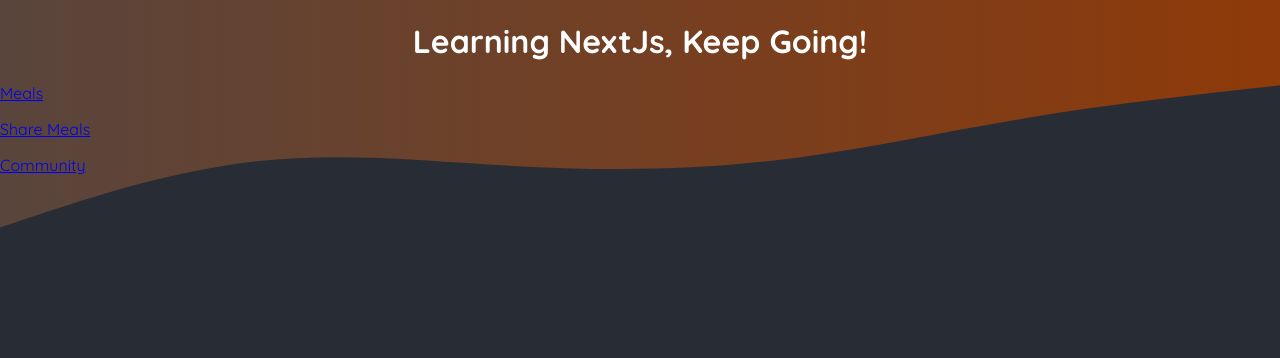
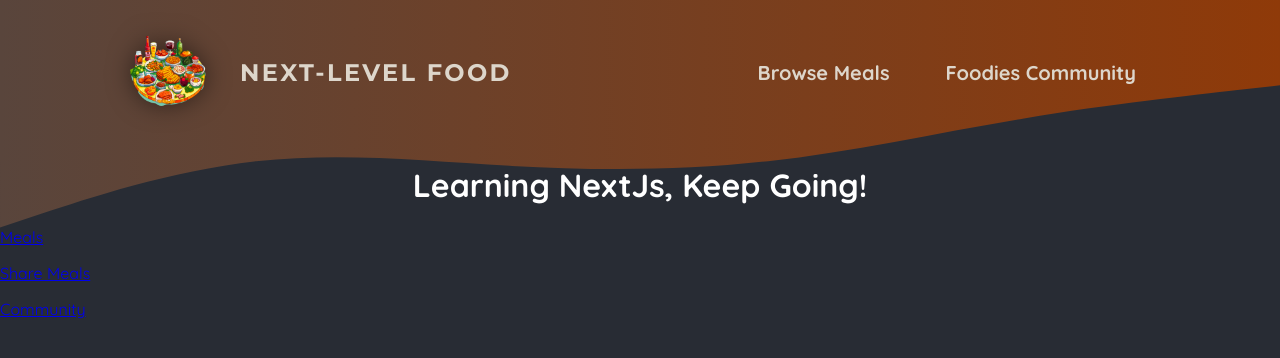
Before and after one commit to Kunwar-Suman/nextJS, a Next.js app: page / in a window 1280 px wide. Shown: the top 358 px of the page. Built offline with nearby package versions, Linux system fonts and the light colour scheme.

Commit message:
added custom components and css modules

```diff
--- a/app/globals.css
+++ b/app/globals.css
@@ -11,21 +11,6 @@
 body {
   margin: 0;
   background: radial-gradient(#282c34, #282c34);
-}
-
-.header-background {
-  position: absolute;
-  width: 100%;
-  height: 320px;
-  top: 0;
-  left: 0;
-  z-index: -1;
-}
-
-svg {
-  display: block;
-  width: 100%;
-  height: auto;
 }
 
 .not-found,
@@ -43,6 +28,7 @@
   text-transform: uppercase;
   background: linear-gradient(90deg, #f9572a, #ffc905);
   -webkit-background-clip: text;
+  background-clip: text;
   -webkit-text-fill-color: transparent;
   background-size: cover;
   background-position: center;
--- a/app/layout.js
+++ b/app/layout.js
@@ -1,7 +1,8 @@
+import MainHeader from '@/components/main-header/main-header';
 import './globals.css';
 
 export const metadata = {
-  title: 'NextLevel Food',
+  title: 'Next-Level Food',
   description: 'Delicious meals, shared by a food-loving community.',
 };
 
@@ -9,27 +10,8 @@
   return (
     <html lang="en">
       <body>
-        <div className="header-background">
-          <svg xmlns="http://www.w3.org/2000/svg" viewBox="0 0 1440 320">
-            <defs>
-              <linearGradient id="gradient" x1="0%" y1="0%" x2="100%" y2="0%">
-                <stop
-                  offset="0%"
-                  style={{ stopColor: '#59453c', stopOpacity: '1' }}
-                />
-                <stop
-                  offset="100%"
-                  style={{ stopColor: '#8f3a09', stopOpacity: '1' }}
-                />
-              </linearGradient>
-            </defs>
-            <path
-              fill="url(#gradient)"
-              d="M0,256L48,240C96,224,192,192,288,181.3C384,171,480,181,576,186.7C672,192,768,192,864,181.3C960,171,1056,149,1152,133.3C1248,117,1344,107,1392,101.3L1440,96L1440,0L1392,0C1344,0,1248,0,1152,0C1056,0,960,0,864,0C768,0,672,0,576,0C480,0,384,0,288,0C192,0,96,0,48,0L0,0Z"
-            ></path>
-          </svg>
-        </div>
 
+      <MainHeader />
         {children}
       </body>
     </html>
--- /dev/null
+++ b/components/main-header/main-header-background.js
@@ -0,0 +1,26 @@
+import classes from "./main-header-background.module.css";
+
+export default function MainHeaderBackground() {
+  return (
+    <div className={classes["header-background"]}>
+      <svg xmlns="http://www.w3.org/2000/svg" viewBox="0 0 1440 320">
+        <defs>
+          <linearGradient id="gradient" x1="0%" y1="0%" x2="100%" y2="0%">
+            <stop
+              offset="0%"
+              style={{ stopColor: "#59453c", stopOpacity: "1" }}
+            />
+            <stop
+              offset="100%"
+              style={{ stopColor: "#8f3a09", stopOpacity: "1" }}
+            />
+          </linearGradient>
+        </defs>
+        <path
+          fill="url(#gradient)"
+          d="M0,256L48,240C96,224,192,192,288,181.3C384,171,480,181,576,186.7C672,192,768,192,864,181.3C960,171,1056,149,1152,133.3C1248,117,1344,107,1392,101.3L1440,96L1440,0L1392,0C1344,0,1248,0,1152,0C1056,0,960,0,864,0C768,0,672,0,576,0C480,0,384,0,288,0C192,0,96,0,48,0L0,0Z"
+        ></path>
+      </svg>
+    </div>
+  );
+}
--- /dev/null
+++ b/components/main-header/main-header-background.module.css
@@ -0,0 +1,14 @@
+.header-background {
+  position: absolute;
+  width: 100%;
+  height: 320px;
+  top: 0;
+  left: 0;
+  z-index: -1;
+}
+
+.header-background svg {
+  display: block;
+  width: 100%;
+  height: auto;
+}
--- /dev/null
+++ b/components/main-header/main-header.js
@@ -0,0 +1,30 @@
+import Link from "next/link";
+import Image from "next/image";
+import logoImg from "@/assets/logo.png";
+import classes from "./main-header.module.css";
+import MainHeaderBackground from "./main-header-background";
+
+export default function MainHeader() {
+  return (
+    <>
+    <MainHeaderBackground />
+    <header className={classes.header}>
+      <Link className={classes.logo} href="/">
+        <Image src={logoImg} alt="A plate with food on it" priority />
+        Next-Level Food
+      </Link>
+
+      <nav className={classes.nav}>
+        <ul>
+          <li>
+            <Link href="/meals">Browse Meals</Link>
+          </li>
+          <li>
+            <Link href="/community">Foodies Community</Link>
+          </li>
+        </ul>
+      </nav>
+    </header>
+    </>
+  );
+}
--- /dev/null
+++ b/components/main-header/main-header.module.css
@@ -0,0 +1,67 @@
+.header {
+    display: flex;
+    justify-content: space-between;
+    align-items: center;
+    padding: 2rem 1rem;
+  }
+
+  @media (min-width: 768px) {
+    .header {
+      padding: 2rem 10%;
+    }
+  }
+
+  .nav ul {
+    list-style: none;
+    margin: 0;
+    padding: 0;
+    display: flex;
+    gap: 1.5rem;
+    /* font-family: 'Montserrat', sans-serif; */
+    font-size: 1.25rem;
+  }
+
+  .nav a {
+    text-decoration: none;
+    color: #ddd6cb;
+    font-weight: bold;
+    padding: 0.5rem 1rem;
+    border-radius: 0.5rem;
+  }
+
+  .nav a:hover,
+  .nav a:active {
+    background: linear-gradient(90deg, #ff8a05, #f9b331);
+    background-clip: text;
+    -webkit-background-clip: text;
+    -webkit-text-fill-color: transparent;
+    text-shadow: 0 0 18px rgba(248, 190, 42, 0.8);
+  }
+
+  .active {
+    background: linear-gradient(90deg, #ff8a05, #f9b331);
+    background-clip: text;
+    -webkit-background-clip: text;
+    -webkit-text-fill-color: transparent;
+  }
+
+  .logo {
+    display: flex;
+    align-items: center;
+    justify-content: center;
+    gap: 2rem;
+    text-decoration: none;
+    color: #ddd6cb;
+    font-weight: bold;
+    font-family: 'Montserrat', sans-serif;
+    letter-spacing: 0.15rem;
+    text-transform: uppercase;
+    font-size: 1.5rem;
+  }
+
+  .logo img {
+    width: 5rem;
+    height: 5rem;
+    object-fit: contain;
+    filter: drop-shadow(0 0 0.75rem rgba(0, 0, 0, 0.5));
+  }
```
